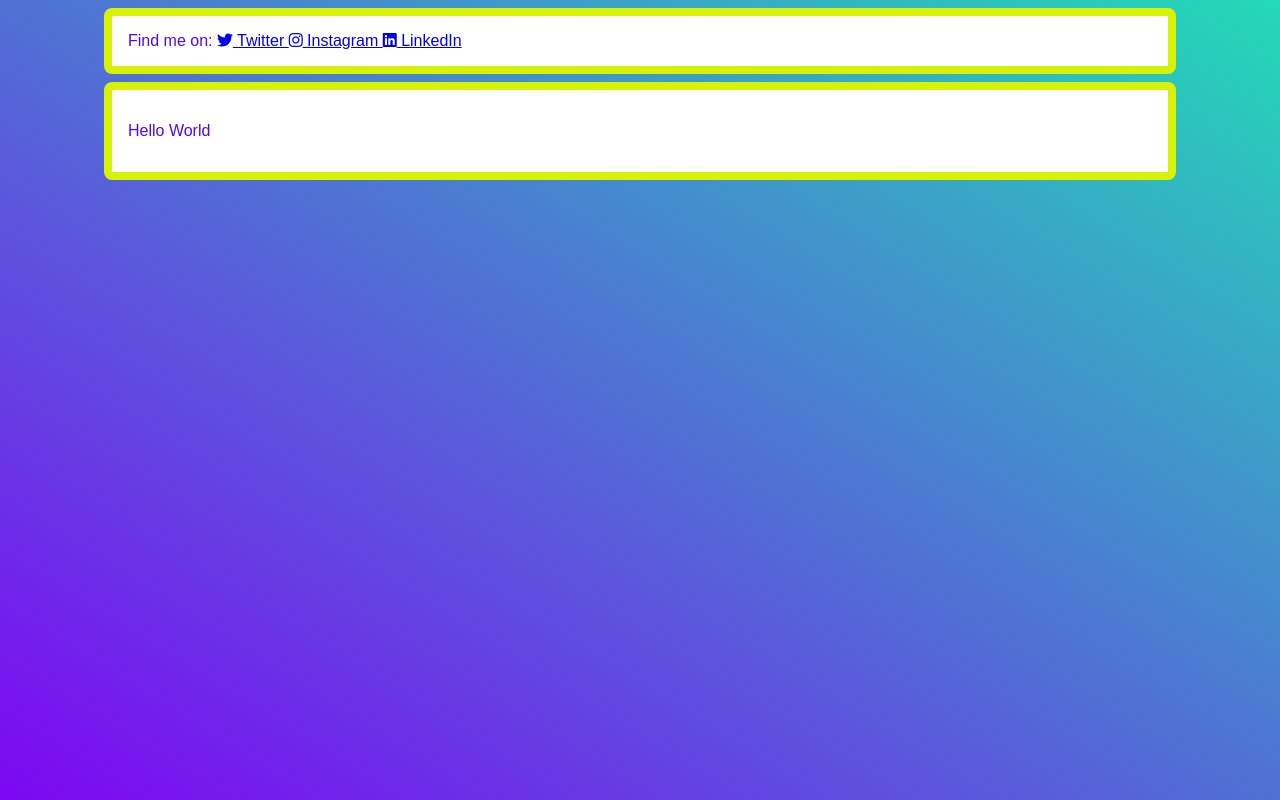
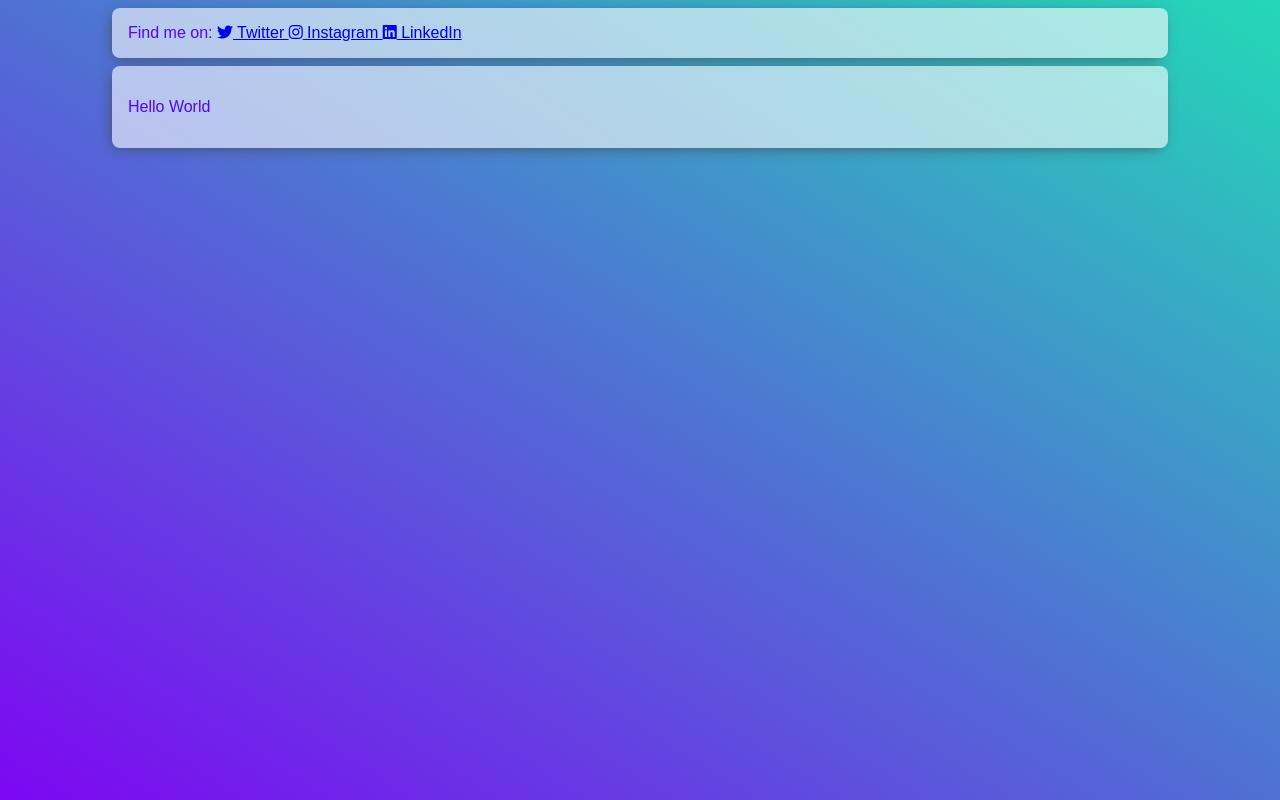
Before and after one commit to moisescodes/moisescodes.github.io, a plain HTML site: page index.html in a window 1280 px wide. Drawn offline with Linux system fonts and the light colour scheme.

Commit message:
Modify index css to change content styling to apply opacity and shadow effects; remove border.

```diff
--- a/index.scss
+++ b/index.scss
@@ -23,12 +23,12 @@ header,
 main {
   width: 80%;
   border-radius: 0.5em;
-  border: 0.5em solid $yellow;
   padding: 1em;
   margin: 0.5em auto;
+  box-shadow: -3px 3px 15px -5px #444;
 }
 
 .background-light {
-  background-color: #fff;
+  background: rgba(255, 255, 255, 0.6);
   color: $blue;
 }
```
Also changed, not shown: index.css.
